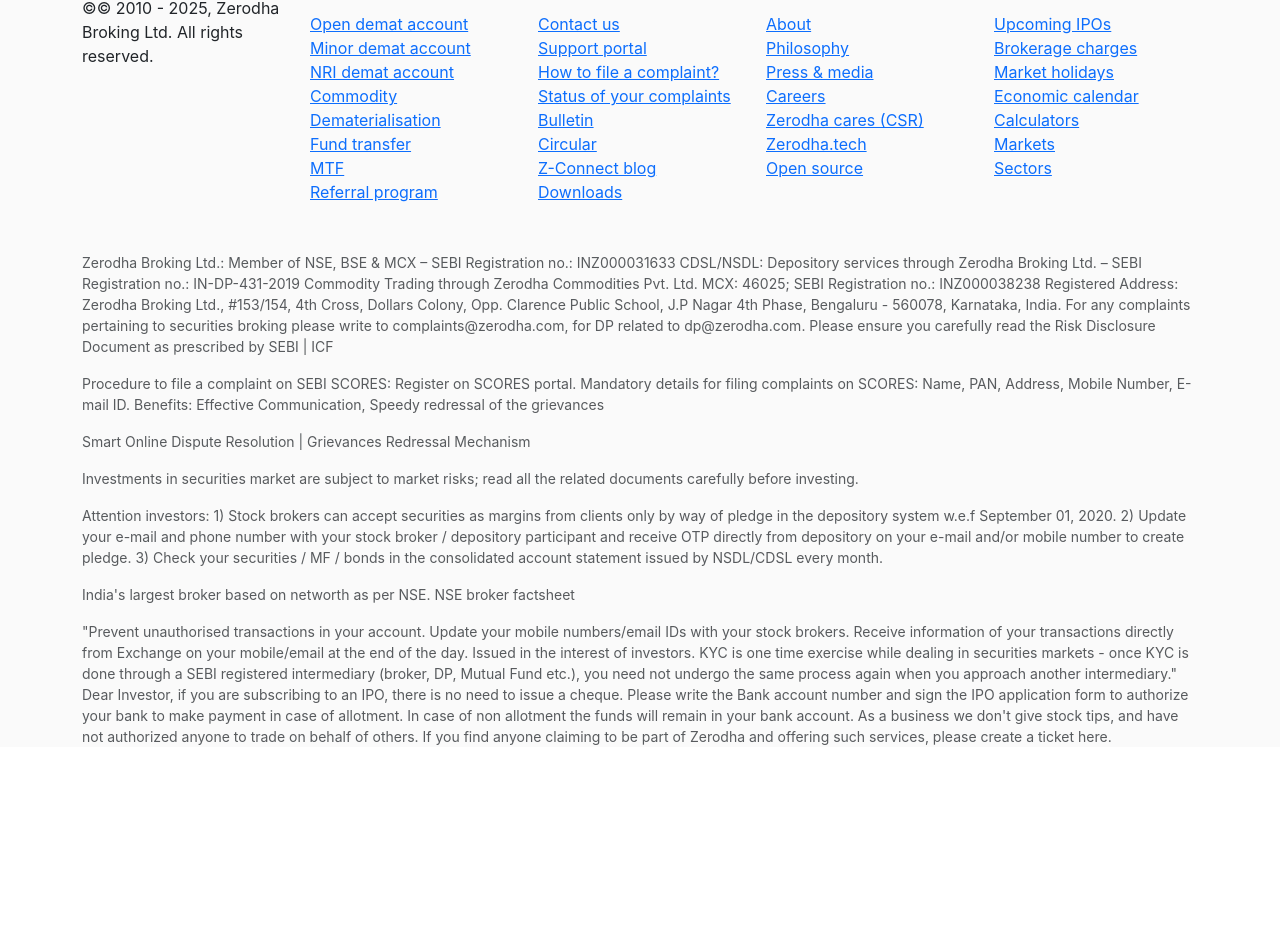
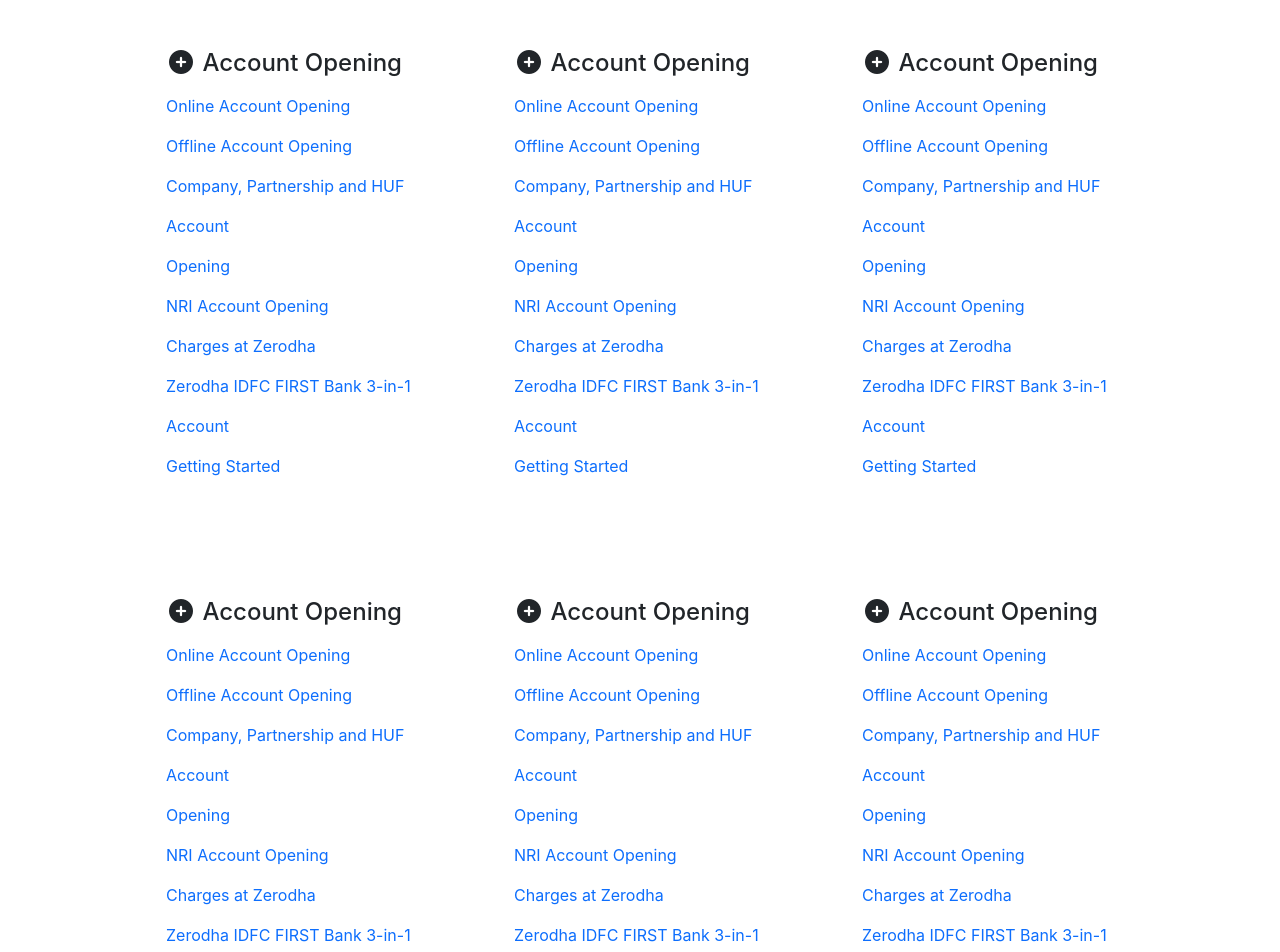
Before and after one commit to Neyolim/zerodha-clone, a React (Vite) app in the folder frontend/: page /support in a window 1280 px wide. Shown: the part 246-1198 px from the top of the page. Before the commit the page ends 1009 px from the top, so only its background shows below. Built offline with nearby package versions, Linux system fonts and the light colour scheme.

Commit message:
implement createTicket complement

```diff
--- a/frontend/src/landing_page/support/CreateTicket.jsx
+++ b/frontend/src/landing_page/support/CreateTicket.jsx
@@ -2,6 +2,91 @@
 
 export default function CreateTicket() {
     return (
-        <div>CreateTicket</div>
+        <div className='container'>
+            <div className="row p-5 mt-5 mb-5">
+                <h1 className='fs-2'>
+                    To create a ticket, select a relevant topic
+                </h1>
+                <div className="col-4 p-5 mt-2 mb-2">
+                    <h4 className=''>
+                        <i class="fa-solid fa-circle-plus"></i> Account Opening
+                    </h4>
+                    <a href="#" style={{ textDecoration: "none", lineHeight: "2.5" }}>Online Account Opening</a><br />
+                    <a href="#" style={{ textDecoration: "none", lineHeight: "2.5" }}>Offline Account Opening</a><br />
+                    <a href="#" style={{ textDecoration: "none", lineHeight: "2.5" }}>Company, Partnership and HUF Account</a><br />
+                    <a href="#" style={{ textDecoration: "none", lineHeight: "2.5" }}>Opening</a><br />
+                    <a href="#" style={{ textDecoration: "none", lineHeight: "2.5" }}>NRI Account Opening</a><br />
+                    <a href="#" style={{ textDecoration: "none", lineHeight: "2.5" }}>Charges at Zerodha</a><br />
+                    <a href="#" style={{ textDecoration: "none", lineHeight: "2.5" }}>Zerodha IDFC FIRST Bank 3-in-1 Account</a><br />
+                    <a href="#" style={{ textDecoration: "none", lineHeight: "2.5" }}>Getting Started</a><br />
+                </div>
+                <div className="col-4 p-5 mt-2 mb-2">
+                    <h4 className=''>
+                        <i class="fa-solid fa-circle-plus"></i> Account Opening
+                    </h4>
+                    <a href="#" style={{ textDecoration: "none", lineHeight: "2.5" }}>Online Account Opening</a><br />
+                    <a href="#" style={{ textDecoration: "none", lineHeight: "2.5" }}>Offline Account Opening</a><br />
+                    <a href="#" style={{ textDecoration: "none", lineHeight: "2.5" }}>Company, Partnership and HUF Account</a><br />
+                    <a href="#" style={{ textDecoration: "none", lineHeight: "2.5" }}>Opening</a><br />
+                    <a href="#" style={{ textDecoration: "none", lineHeight: "2.5" }}>NRI Account Opening</a><br />
+                    <a href="#" style={{ textDecoration: "none", lineHeight: "2.5" }}>Charges at Zerodha</a><br />
+                    <a href="#" style={{ textDecoration: "none", lineHeight: "2.5" }}>Zerodha IDFC FIRST Bank 3-in-1 Account</a><br />
+                    <a href="#" style={{ textDecoration: "none", lineHeight: "2.5" }}>Getting Started</a><br />
+                </div>
+                <div className="col-4 p-5 mt-2 mb-2">
+                    <h4 className=''>
+                        <i class="fa-solid fa-circle-plus"></i> Account Opening
+                    </h4>
+                    <a href="#" style={{ textDecoration: "none", lineHeight: "2.5" }}>Online Account Opening</a><br />
+                    <a href="#" style={{ textDecoration: "none", lineHeight: "2.5" }}>Offline Account Opening</a><br />
+                    <a href="#" style={{ textDecoration: "none", lineHeight: "2.5" }}>Company, Partnership and HUF Account</a><br />
+                    <a href="#" style={{ textDecoration: "none", lineHeight: "2.5" }}>Opening</a><br />
+                    <a href="#" style={{ textDecoration: "none", lineHeight: "2.5" }}>NRI Account Opening</a><br />
+                    <a href="#" style={{ textDecoration: "none", lineHeight: "2.5" }}>Charges at Zerodha</a><br />
+                    <a href="#" style={{ textDecoration: "none", lineHeight: "2.5" }}>Zerodha IDFC FIRST Bank 3-in-1 Account</a><br />
+                    <a href="#" style={{ textDecoration: "none", lineHeight: "2.5" }}>Getting Started</a><br />
+                </div>
+                <div className="col-4 p-5 mt-2 mb-2">
+                    <h4 className=''>
+                        <i class="fa-solid fa-circle-plus"></i> Account Opening
+                    </h4>
+                    <a href="#" style={{ textDecoration: "none", lineHeight: "2.5" }}>Online Account Opening</a><br />
+                    <a href="#" style={{ textDecoration: "none", lineHeight: "2.5" }}>Offline Account Opening</a><br />
+                    <a href="#" style={{ textDecoration: "none", lineHeight: "2.5" }}>Company, Partnership and HUF Account</a><br />
+                    <a href="#" style={{ textDecoration: "none", lineHeight: "2.5" }}>Opening</a><br />
+                    <a href="#" style={{ textDecoration: "none", lineHeight: "2.5" }}>NRI Account Opening</a><br />
+                    <a href="#" style={{ textDecoration: "none", lineHeight: "2.5" }}>Charges at Zerodha</a><br />
+                    <a href="#" style={{ textDecoration: "none", lineHeight: "2.5" }}>Zerodha IDFC FIRST Bank 3-in-1 Account</a><br />
+                    <a href="#" style={{ textDecoration: "none", lineHeight: "2.5" }}>Getting Started</a><br />
+                </div>
+                <div className="col-4 p-5 mt-2 mb-2">
+                    <h4 className=''>
+                        <i class="fa-solid fa-circle-plus"></i> Account Opening
+                    </h4>
+                    <a href="#" style={{ textDecoration: "none", lineHeight: "2.5" }}>Online Account Opening</a><br />
+                    <a href="#" style={{ textDecoration: "none", lineHeight: "2.5" }}>Offline Account Opening</a><br />
+                    <a href="#" style={{ textDecoration: "none", lineHeight: "2.5" }}>Company, Partnership and HUF Account</a><br />
+                    <a href="#" style={{ textDecoration: "none", lineHeight: "2.5" }}>Opening</a><br />
+                    <a href="#" style={{ textDecoration: "none", lineHeight: "2.5" }}>NRI Account Opening</a><br />
+                    <a href="#" style={{ textDecoration: "none", lineHeight: "2.5" }}>Charges at Zerodha</a><br />
+                    <a href="#" style={{ textDecoration: "none", lineHeight: "2.5" }}>Zerodha IDFC FIRST Bank 3-in-1 Account</a><br />
+                    <a href="#" style={{ textDecoration: "none", lineHeight: "2.5" }}>Getting Started</a><br />
+                </div>
+                <div className="col-4 p-5 mt-2 mb-2">
+                    <h4 className=''>
+                        <i class="fa-solid fa-circle-plus"></i> Account Opening
+                    </h4>
+                    <a href="#" style={{ textDecoration: "none", lineHeight: "2.5" }}>Online Account Opening</a><br />
+                    <a href="#" style={{ textDecoration: "none", lineHeight: "2.5" }}>Offline Account Opening</a><br />
+                    <a href="#" style={{ textDecoration: "none", lineHeight: "2.5" }}>Company, Partnership and HUF Account</a><br />
+                    <a href="#" style={{ textDecoration: "none", lineHeight: "2.5" }}>Opening</a><br />
+                    <a href="#" style={{ textDecoration: "none", lineHeight: "2.5" }}>NRI Account Opening</a><br />
+                    <a href="#" style={{ textDecoration: "none", lineHeight: "2.5" }}>Charges at Zerodha</a><br />
+                    <a href="#" style={{ textDecoration: "none", lineHeight: "2.5" }}>Zerodha IDFC FIRST Bank 3-in-1 Account</a><br />
+                    <a href="#" style={{ textDecoration: "none", lineHeight: "2.5" }}>Getting Started</a><br />
+                </div>
+            </div>
+
+        </div>
     )
 }
```
